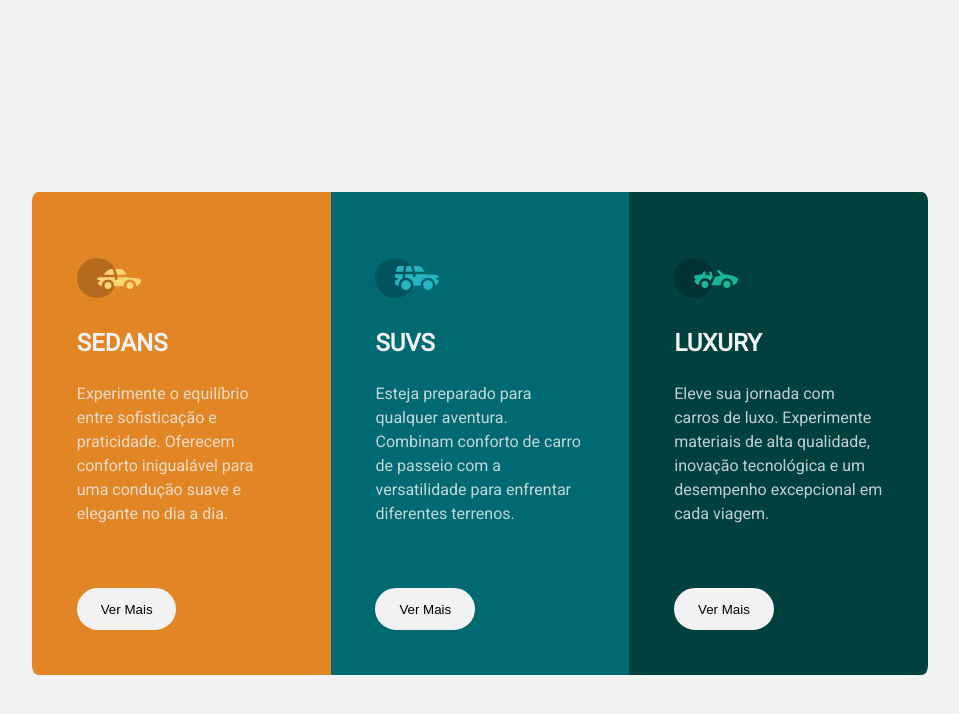
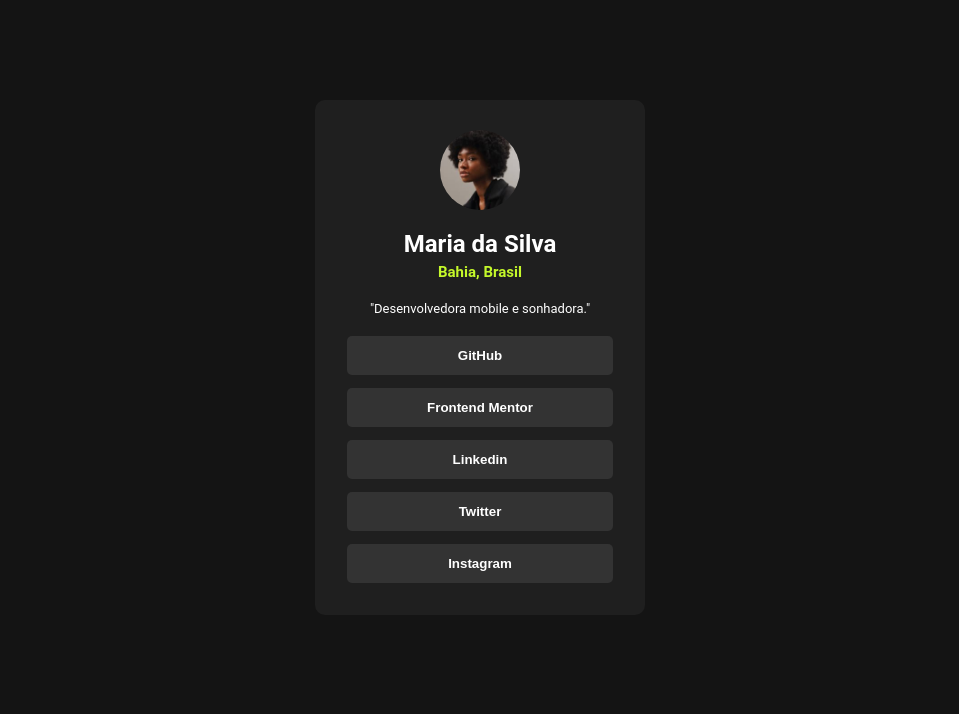
Before and after one commit to n33miaz/3-column-preview-card, a plain HTML site: page index.html in a window 1280 px wide. Shown: the whole page, without its empty margins (160-1119 px from the left). Drawn offline with Linux system fonts and the light colour scheme.

Commit message:
fist commit

```diff
--- a/index.html
+++ b/index.html
@@ -1,37 +1,26 @@
 <!DOCTYPE html>
-<html lang="en">
+<lang="en">
 <head>
     <meta charset="UTF-8">
     <meta name="viewport" content="width=device-width, initial-scale=1.0">
-    <title>3 column preview card</title>
+    <title>Social Links Profile</title>
     <link rel="stylesheet" href="./src/css/styles.css">
-    <link rel="stylesheet" href="./src/css/reset.css">
     <link rel="icon" href="./src/assets/favicon-32x32.png" type="image/png">
-    <link rel="preconnect" href="https://fonts.googleapis.com">
-    <link rel="preconnect" href="https://fonts.gstatic.com" crossorigin>
-    <link href="https://fonts.googleapis.com/css2?family=Heebo&display=swap" rel="stylesheet">
 </head>
 <body>
-    <main>
-        <div id="sedans">
-            <img src="./src/assets/icon-sedans.svg" alt="carro sedans">
-            <h2>Sedans</h2>
-            <p>Experimente o equilíbrio entre sofisticação e praticidade. Oferecem conforto inigualável para uma condução suave e elegante no dia a dia.</p>
-            <button>Ver Mais</button>
+    <section class="perfil">
+        <img src="./src/assets/avatar-jessica.jpeg" alt="foto pessoal">
+        <h2>Maria da Silva</h2>
+        <p id="pais">Bahia, Brasil</p>
+        <p id="frase">"Desenvolvedora mobile e sonhadora."</p>
+        <div class="links">
+            <a target="_blank" href="https://github.com/"><button>GitHub</button></a>
+            <a target="_blank" href="https://www.frontendmentor.io/"><button>Frontend Mentor</button></a>
+            <a target="_blank" href="https://br.linkedin.com/"><button>Linkedin</button></a>
+            <a target="_blank" href="https://twitter.com/"><button>Twitter</button></a>
+            <a target="_blank" href="https://www.instagram.com/"><button>Instagram</button></a>
         </div>
-        <div id="suvs">
-            <img src="./src/assets/icon-suvs.svg" alt="carro suvs">
-            <h2>Suvs</h2>
-            <p>Esteja preparado para qualquer aventura. Combinam conforto de carro de passeio com a versatilidade para enfrentar diferentes terrenos.</p>
-            <button>Ver Mais</button>
-        </div>
-        <div id="luxury">
-            <img src="./src/assets/icon-luxury.svg" alt="carro luxury">
-            <h2>Luxury</h2>
-            <p>Eleve sua jornada com carros de luxo. Experimente materiais de alta qualidade, inovação tecnológica e um desempenho excepcional em cada viagem.</p>
-            <button>Ver Mais</button>
-        </div>
-    </main>
+    </section>
 </body>
-<script src="./src/script.js"></script>
+<script src="./src/js/script.js"></script>
 </html>
--- a/src/css/reset.css
+++ /dev/null
@@ -1,26 +0,0 @@
-* {
-    margin: 0;
-    padding: 0;
-    box-sizing: border-box;
-}
-
-ul {
-    list-style: none;
-}
-
-html, body {
-    scroll-behavior: smooth;
-}
-
-body {
-    background-color: #f2f2f2;
-    font-family: 'Heebo', sans-serif;
-}
-
-::-webkit-scrollbar {
-    width: 10px;
-}
-
-::-webkit-scrollbar-thumb {
-    background: #fff;
-}
--- a/src/css/styles.css
+++ b/src/css/styles.css
@@ -1,67 +1,81 @@
-main {
-    padding: 15%;
+::-webkit-scrollbar {
+    width: 10px;
+}
+::-webkit-scrollbar-thumb {
+    background: #fff;
+}
+
+body {
+    margin: 0;
+    padding: 0;
     display: flex;
-    flex-direction: row;
+    flex-direction: column;
     justify-content: center;
     align-items: center;
+    background-color: #141414;
 }
 
-div > * {
-    margin-top: 10%;
+.perfil {
+    margin-top: 100px;
+    margin-bottom: 100px;
+    background-color: #1f1f1f;
+    display: flex;
+    flex-direction: column;
+    align-items: center;
+    height: 515px;
+    width: 330px;
+    border-radius: 10px;
 }
 
-div > button {
-    margin-top: 30%;
+.perfil > img {
+    height: 80px;
+    border-radius: 50px;
+    margin-top: 30px;
 }
 
-h2 {
-    color: #f2f2f2;
-    text-transform: uppercase;
+.perfil > h2 {
+    font-family: "Roboto", sans-serif;
+    color: white;
 }
 
-p {
-    color: #f2f2f2;
-    opacity: 80%;
+#pais {
+    margin-top: -15px;
+    font-size: 15px;
+    font-family: "Roboto", sans-serif;
+    color: #c4f82a;
+    font-weight: bold;
 }
 
-button {
-    padding: 5%;
-    padding-right: 10%;
-    padding-left: 10%;
-    cursor: pointer;
-    border: solid #f2f2f2;
-    background-color: #f2f2f2;
-    color: inherit;
-    border-radius: 50px;
-    transition: color 0.3s ease;
+#frase {
+    margin: 5px;
+    margin-bottom: 20px;
+    font-size: 13px;
+    font-family: "Roboto", sans-serif;
+    color: white;
 }
 
-button:hover {
-    background-color: transparent;
-    color: #f2f2f2;
+.links {
+    gap: 13px;
+    display: flex;
+    flex-direction: column;
 }
 
-#sedans {
-    background-color: #e28525;
-    height: 60%;
-    width: 50%;
-    padding: 5%;
-    border-top-left-radius: 2%;
-    border-bottom-left-radius: 2%;
+.links > a > button {
+    width: 100%;
+    color: #fff;
+    text-decoration: none;
+    font-weight: bold;
+    padding: 12px;
+    padding-left: 80px;
+    padding-right: 80px;
+    background-color: #333333;
+    border: none;
+    border-radius: 5px;
+    cursor: pointer;
+    transition: color 0.5s ease;
 }
 
-#suvs {
-    background-color: #016972;
-    height: 60%;
-    width: 50%;
-    padding: 5%;
+.links > a > button:hover {
+    background-color: #c4f82a;
+    color: #333333;
 }
-
-#luxury {
-    background-color: #00403f;
-    height: 60%;
-    width: 50%;
-    padding: 5%;
-    border-top-right-radius: 2%;
-    border-bottom-right-radius: 2%;
-}
```
Also changed, not shown: src/assets/avatar-jessica.jpeg (added), src/assets/icon-luxury.svg (deleted), src/assets/icon-sedans.svg (deleted), src/assets/icon-suvs.svg (deleted).
